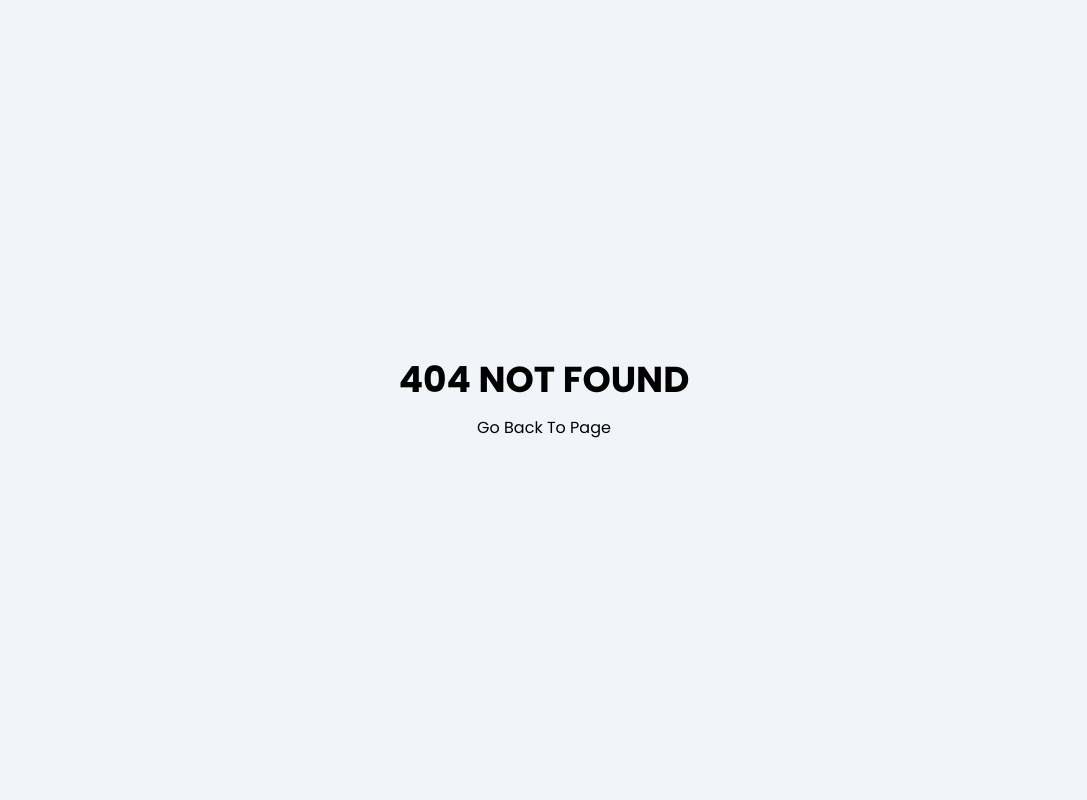
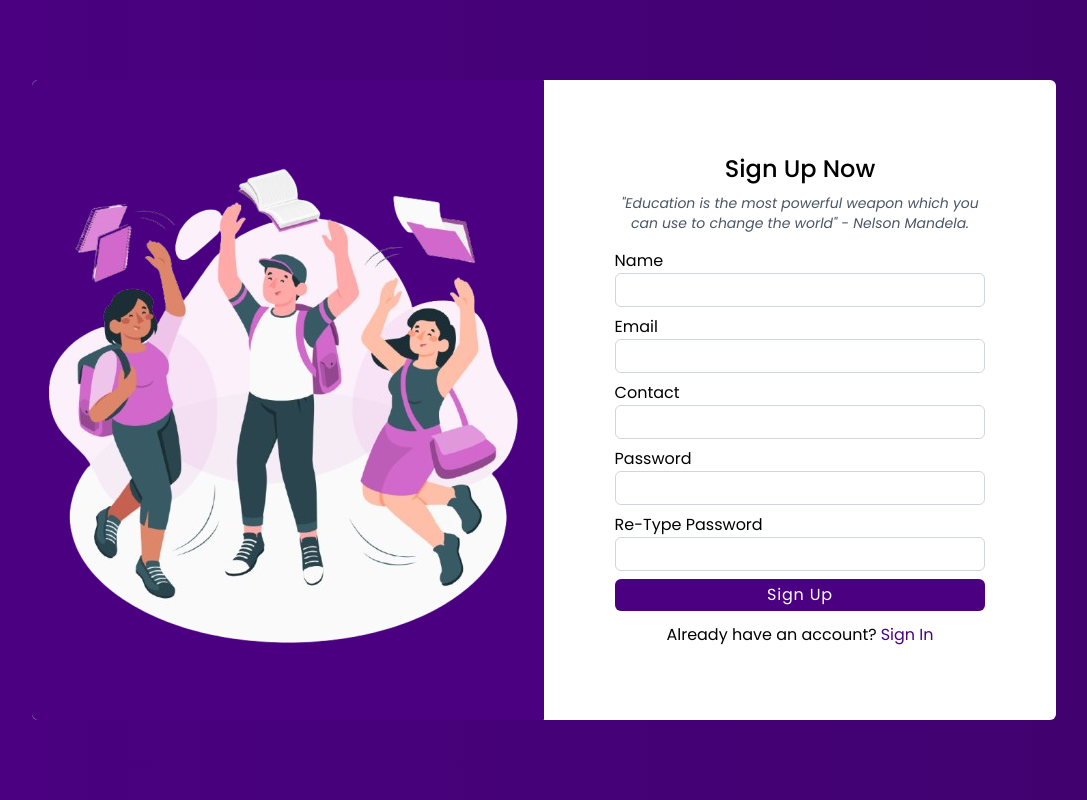
Before and after one commit to wardDward/educore_fe, a Next.js app: page /register in a window 1280 px wide. Before the commit this address had no page. Shown: the whole page, without its empty margins (96-1183 px from the left). Built offline with nearby package versions, Linux system fonts and the light colour scheme.

Commit message:
feat: auth login and register

```diff
--- /dev/null
+++ b/src/app/(auth)/login/page.tsx
@@ -0,0 +1,43 @@
+import Image from 'next/image'
+import Link from 'next/link'
+
+
+function Home() {
+    return (
+        <section className='flex justify-center items-center h-screen bg-gradient-to-r from-purpleIndigo to-darkPurpleIndigo'>
+            <div className='bg-white w-full md:w-[50%] lg:w-[30%] xl:w-[25%] px-2 py-5 shadow-lg rounded-md border-[1px] border-gray-100'>
+                <div className='flex justify-center'>
+                    <div className='relative w-[80px] h-[80px]'>
+                        <Image
+                            src="/assets/logo.png"
+                            fill
+                            alt="Logo"
+                            className=" object-contain"
+                        />
+                    </div>
+
+                </div>
+                <div className='mt-4 px-2'>
+                    <form action="">
+                        <div className='flex flex-col mb-3'>
+                            <label htmlFor="email" className='text-md'>Email</label>
+                            <input type="email" name="email" id="email" className='w-full border-[1px] border-gray-400 py-1 rounded-md outline-none px-2' />
+                        </div>
+                        <div className='flex flex-col mb-3'>
+                            <label htmlFor="password" className='text-md'>Password</label>
+                            <input type="password" name="password" id="password" className='w-full border-[1px] border-gray-400 py-1 rounded-md outline-none px-2' />
+                        </div>
+                        <div className='mt-3'>
+                            <button type="submit" className='text-md w-full bg-purpleIndigo hover:bg-darkPurpleIndigo cursor-pointer py-1 text-white tracking-wide rounded-md'>Sign In</button>
+                        </div>
+                    </form>
+                </div>
+                <p className='text-center mt-4'>Don't have an account?
+                    <Link href="/register" className="text-purpleIndigo hover:underline ml-1">Sign up</Link>
+                </p>
+            </div>
+        </section>
+    )
+}
+
+export default Home
--- /dev/null
+++ b/src/app/(auth)/register/page.tsx
@@ -0,0 +1,61 @@
+import Link from 'next/link'
+import Image from 'next/image'
+import React from 'react'
+
+function Register() {
+    return (
+        <section className='flex justify-center items-center h-screen bg-gradient-to-r from-purpleIndigo to-darkPurpleIndigo'>
+            <div className='w-full md:w-[90%] lg:w-[80%] bg-white h-full md:h-[80%] rounded-none md:rounded-md flex'>
+                <div className='w-1/2 bg-purpleIndigo border-[1px] border-purpleIndigo rounded-l-md hidden lg:flex items-center justify-center '>
+                    <div className='relative w-[500px] h-[500px]'>
+                        <Image
+                            src="/assets/images/sign_up.png"
+                            fill
+                            className='' alt="" />
+                    </div>
+                </div>
+                <div className='border-none md:border-[1px] border-gray-400 w-full lg:w-1/2 flex justify-center items-center px-[10px] md:px-[50px]'>
+                    <div className="w-full md:w-[90%] flex flex-col">
+                        <div className='mb-4'>
+                            <h1 className='text-center capitalize font-[500] text-lg md:text-2xl'>Sign up now</h1>
+                            <p className="text-xs md:text-sm text-gray-600 italic text-center mt-2">
+                                "Education is the most powerful weapon which you can use to change the world" - Nelson Mandela.
+                            </p>
+                        </div>
+                        <form action="">
+                            <div className="flex flex-col mb-2">
+                                <label htmlFor="name">Name</label>
+                                <input type="text" name="name" id="name" className='px-2 py-1 border-[1px] border-gray-300 rounded-md outline-none' />
+                            </div>
+                            <div className="flex flex-col mb-2">
+                                <label htmlFor="email">Email</label>
+                                <input type="email" name="email" id="email" className='px-2 py-1 border-[1px] border-gray-300 rounded-md outline-none' />
+                            </div>
+                            <div className="flex flex-col mb-2">
+                                <label htmlFor="contcat">Contact</label>
+                                <input type="text" name="contcat" id="contcat" className='px-2 py-1 border-[1px] border-gray-300 rounded-md outline-none' />
+                            </div>
+                            <div className="flex flex-col mb-2">
+                                <label htmlFor="password">Password</label>
+                                <input type="password" name="password" id="password" className='px-2 py-1 border-[1px] border-gray-300 rounded-md outline-none' />
+                            </div>
+                            <div className="flex flex-col mb-2">
+                                <label htmlFor="password">Re-Type Password</label>
+                                <input type="password" name="password_confirmation" id="password_confirmation" className='px-2 py-1 border-[1px] border-gray-300 rounded-md outline-none' />
+                            </div>
+                            <div>
+                                <button type="submit" className='text-white bg-purpleIndigo w-full py-1 rounded-md font-[400] tracking-wider hover:bg-darkPurpleIndigo cursor-pointer'>Sign Up</button>
+                            </div>
+                        </form>
+                        <div className='text-center mt-3 flex items-center justify-center'>
+                            <p>Already have an account?</p>
+                            <Link href="/login" className="text-purpleIndigo hover:underline ml-1">Sign In</Link>
+                        </div>
+                    </div>
+                </div>
+            </div>
+        </section>
+    )
+}
+
+export default Register
```
